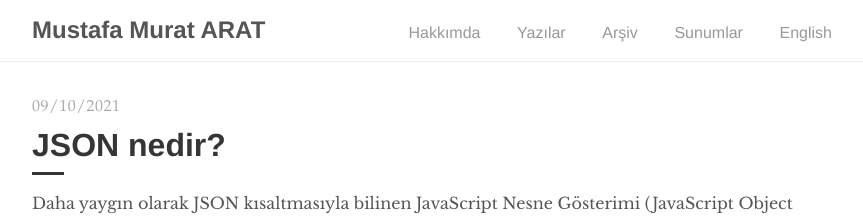
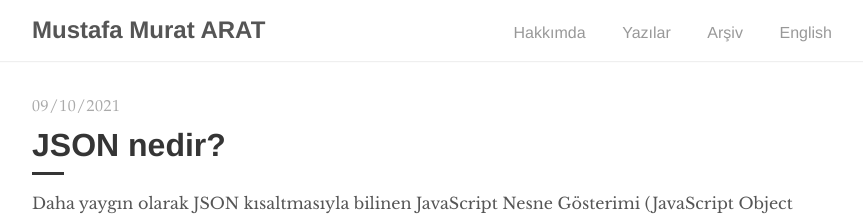
Before and after one commit to mmuratarat/turkish, a Jekyll site: the page built from index.html, in a window 1280 px wide. Shown: the top 216 px of the page, without its empty margins (208-1071 px from the left). Built offline with Jekyll 4.4.1, drawn with Linux system fonts in a browser that asks for light colours; the list of posts is cut into pages by our own code.

Commit message:
Update navigation.html

```diff
--- a/_includes/navigation.html
+++ b/_includes/navigation.html
@@ -7,7 +7,6 @@
       <li><a href="{{ '/about' | prepend: site.baseurl }}">Hakkımda</a></li>
       <li><a href="{{ site.baseurl }}/">Yazılar</a></li>
       <li><a href="{{ '/archive' | prepend: site.baseurl }}/">Arşiv</a></li>
-      <li><a href="https://mmuratarat.github.io/presentations/" target="_blank">Sunumlar</a></li>
       <li><a href="https://mmuratarat.github.io/" target="_blank">English</a></li>
     </ul>
   </div>
```
